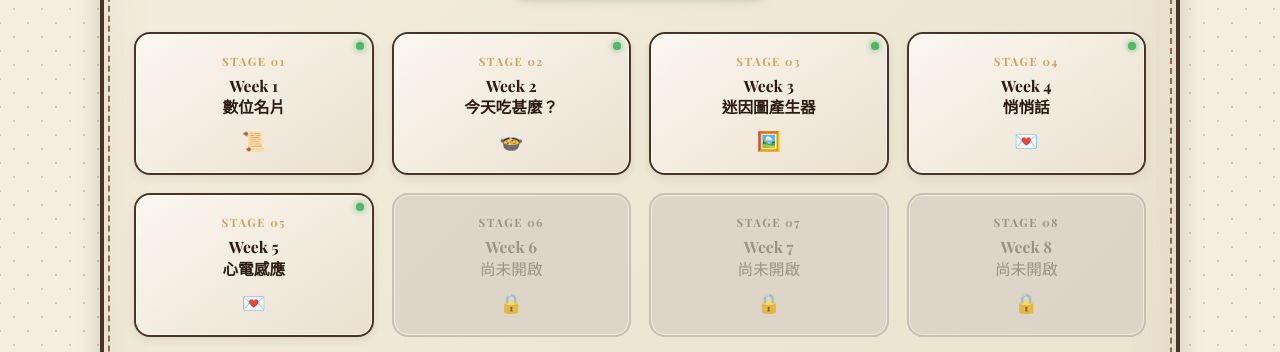
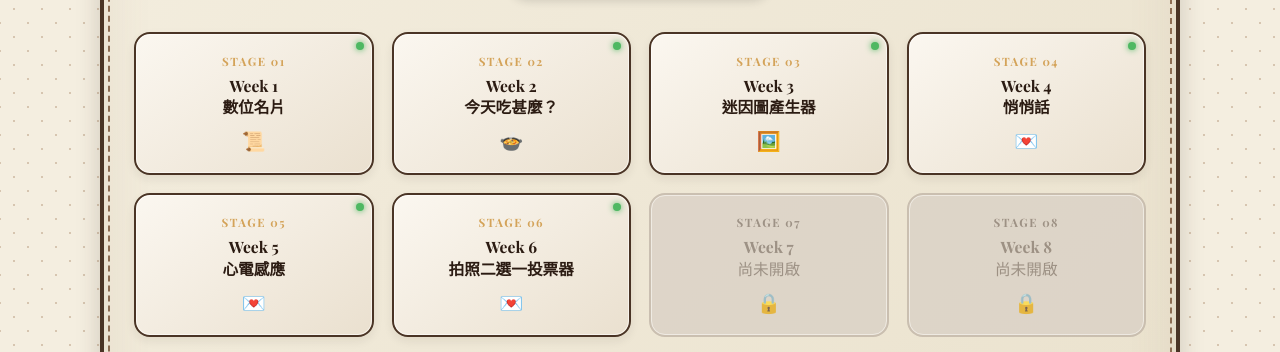
Before and after one commit to s26122106/Amy, a plain HTML site: page index.html in a window 1280 px wide. Shown: the part 369-721 px from the top of the page. Drawn offline with nearby package versions, Linux system fonts and the light colour scheme; a web font is replaced by a local one.

Commit message:
Update index.html

```diff
--- a/index.html
+++ b/index.html
@@ -488,12 +488,13 @@
         <h2 class="quest-title">Week 5<br>心電感應</h2>
         <span class="quest-icon">💌</span>
       </a>
-
-      <div class="quest-card locked" onclick="showLockedModal(6)">
+   <!-- Button 6 (Unlocked) -->
+      <a href="w6/index.html" class="quest-card unlocked">
+        <span class="unlocked-indicator"></span>
         <span class="stage-tag">STAGE 06</span>
-        <h2 class="quest-title">Week 6<br>尚未開啟</h2>
-        <span class="quest-icon">🔒</span>
-      </div>
+        <h2 class="quest-title">Week 6<br>拍照二選一投票器</h2>
+        <span class="quest-icon">💌</span>
+      </a>
 
       <div class="quest-card locked" onclick="showLockedModal(7)">
         <span class="stage-tag">STAGE 07</span>
```
